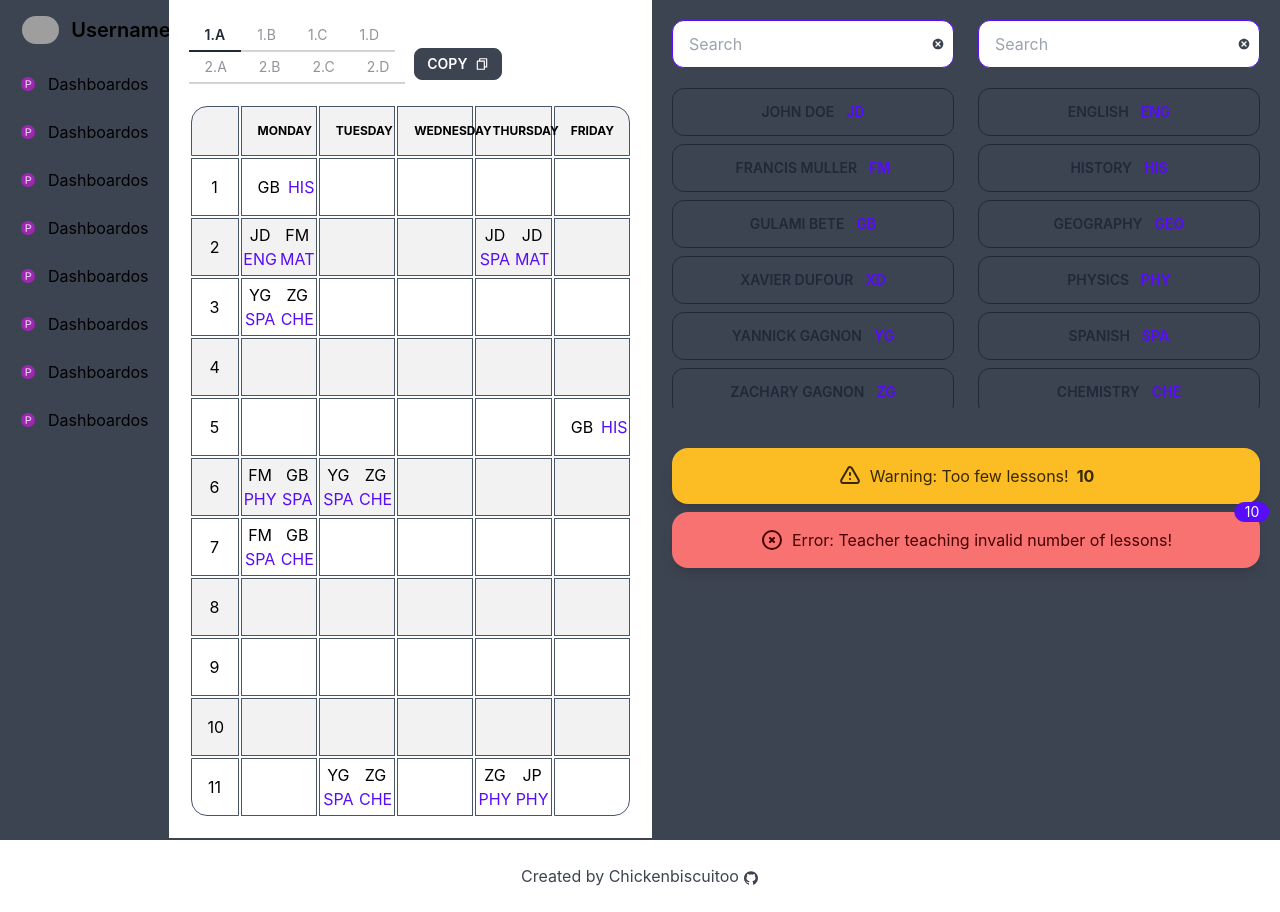
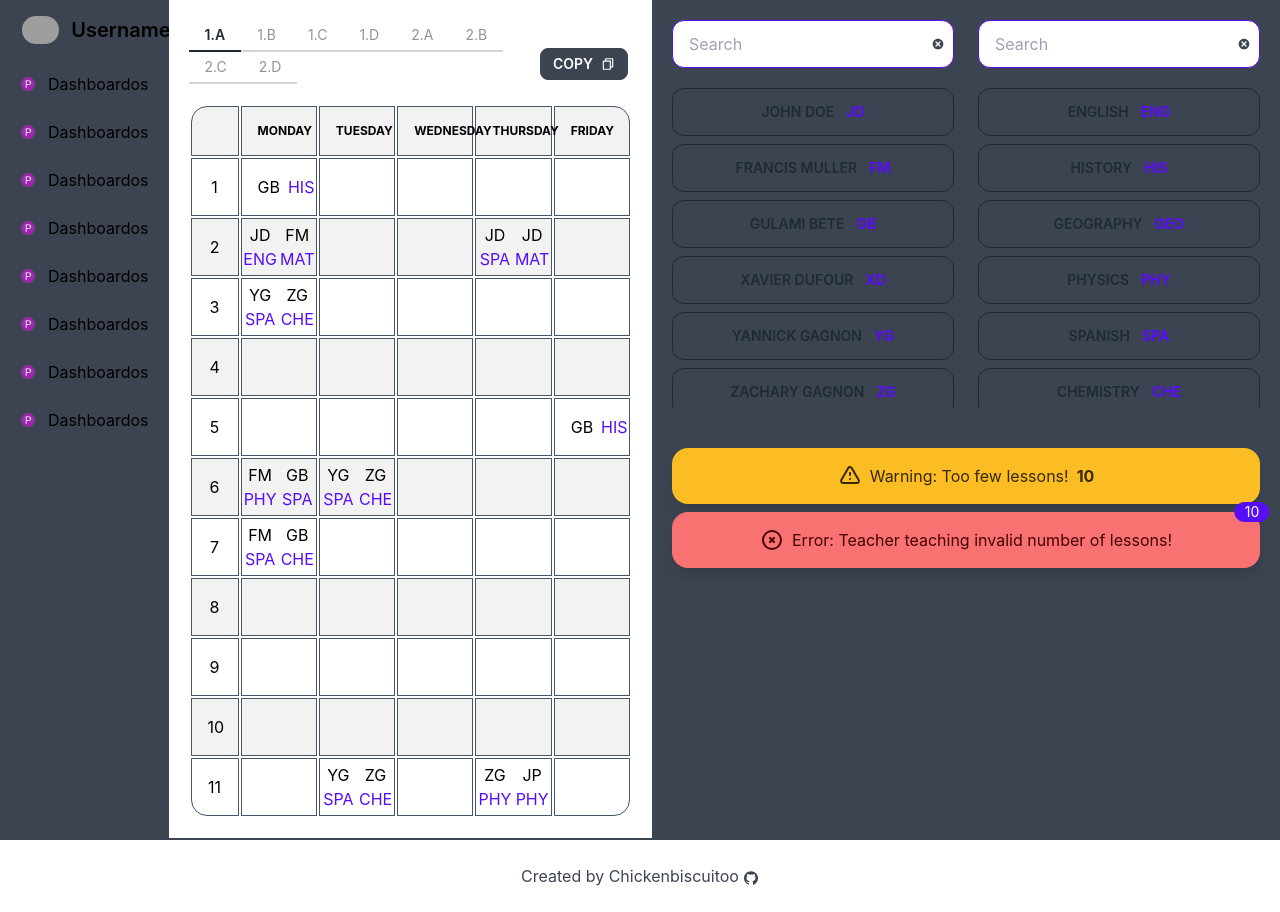
Before and after one commit to Chickenbiscuitoo/timetable-manager, a Next.js app: page / in a window 1280 px wide. Built offline with nearby package versions, Linux system fonts and the light colour scheme; grey boxes are pictures that could not be loaded.

Commit message:
updated copy btn styles

```diff
--- a/components/TabsMenu.tsx
+++ b/components/TabsMenu.tsx
@@ -18,6 +18,6 @@ const TabsMenu: NextPage = () => {
 		</a>
 	))
 
-	return <div className="tabs mt-5 ml-5">{tabs}</div>
+	return <div className="tabs mt-5 flex-1">{tabs}</div>
 }
 export default TabsMenu
--- a/pages/index.tsx
+++ b/pages/index.tsx
@@ -26,7 +26,7 @@ const Home: NextPage = () => {
 				<main className="min-h-screen flex flex-row">
 					<Sidebar />
 					<div>
-						<div className="grid grid-cols-2 items-end">
+						<div className="flex flex-row items-end mx-5">
 							<TabsMenu />
 							<CopyButton />
 						</div>
```
